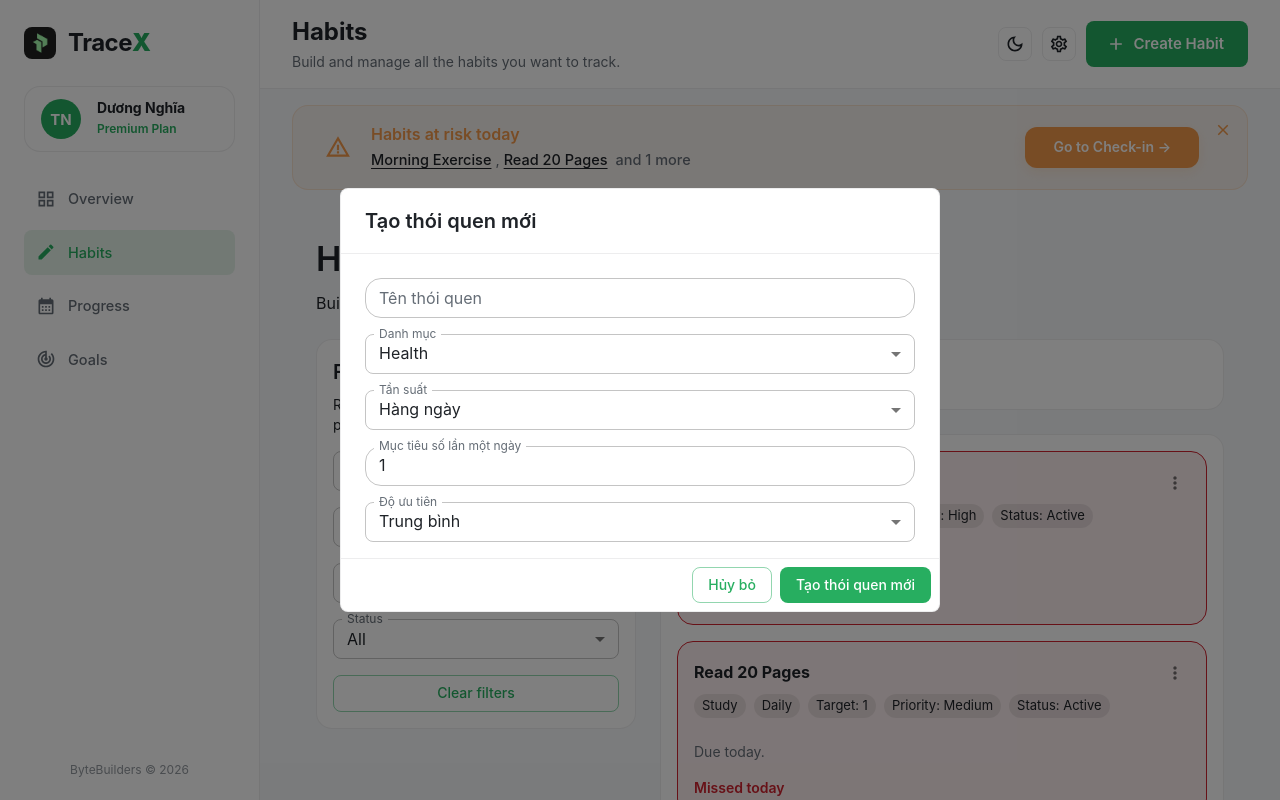
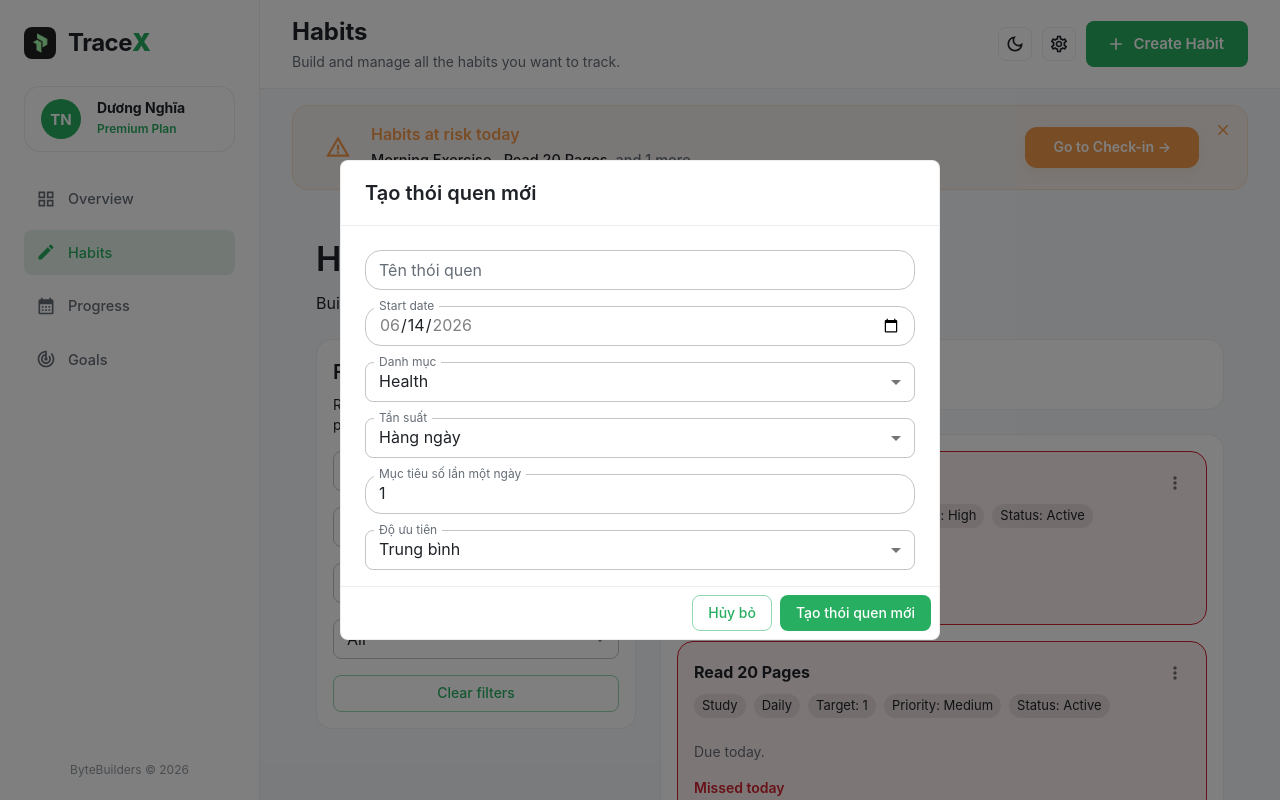
Before and after one commit to NghiaDPTWorkk/habit-hub, a React (Vite) app in the folder fe/: page /habits in a window 1280 px wide. Both pictures are taken after a click on the button "Add Habit". Built offline with nearby package versions, Linux system fonts and the light colour scheme.

Commit message:
fix: HH-51 - fix-streak-date-validation

```diff
--- a/fe/src/features/checkins/utils.ts
+++ b/fe/src/features/checkins/utils.ts
@@ -1,4 +1,5 @@
-import dayjs, { type Dayjs } from 'dayjs'
+import { type Dayjs } from 'dayjs'
+import { getLocalDateString } from '@/utils'
 import type { Habit, Checkin } from '@/types'
 
 export function getActiveHabitsForDay(habits: Habit[], day: Dayjs): Habit[] {
@@ -16,7 +17,7 @@ export function getDayStatus(
   getCheckinByHabitAndDate: (habitId: number, date: string) => Checkin | null | undefined
 ): 'completed' | 'overdue' | 'none' {
   const dStr = day.format('YYYY-MM-DD')
-  const todayStr = dayjs().format('YYYY-MM-DD')
+  const todayStr = getLocalDateString()
 
   const dayHabits = getActiveHabitsForDay(habits, day)
 
--- a/fe/src/features/habits/components/HabitFormModal.tsx
+++ b/fe/src/features/habits/components/HabitFormModal.tsx
@@ -1,4 +1,5 @@
 import React, { useEffect, useState } from 'react'
+import { getLocalDateString, subtractDays } from '@/utils'
 import {
   Box,
   Typography,
@@ -17,35 +18,12 @@ import {
 import { TextField } from '@/components/ui'
 import { useHabitStore } from '@/features/habits/hooks'
 import { habitFormSchema, defaultHabitFormValues } from '@/features/habits/constants/habitSchema'
-import { HABITS_CONTENT } from '@/features/habits/constants/content'
+import { HABITS_CONTENT, HABIT_FORM_CONTENT } from '@/features/habits/constants/content'
 import { useBoundStore } from '@/store/useBoundStore'
 import { SHARED_MESSAGES } from '@/constants/messages'
 import type { ZodIssue } from 'zod'
 import type { Habit, Category, Frequency, Priority } from '@/types'
 import type { HabitFormValues } from '@/features/habits/constants/habitSchema'
-
-const FORM_CONTENT = {
-  TITLE_CREATE: 'Tạo thói quen mới',
-  TITLE_EDIT: 'Chỉnh sửa thói quen',
-  SPECIFIC_DAYS_LABEL: 'Chọn ngày trong tuần',
-  DAY_LABELS: ['CN', 'T2', 'T3', 'T4', 'T5', 'T6', 'T7'],
-  CATEGORY_OPTIONS: [
-    { value: 'Health' as Category, label: 'Health' },
-    { value: 'Study' as Category, label: 'Study' },
-    { value: 'Work' as Category, label: 'Work' },
-    { value: 'Mindfulness' as Category, label: 'Mindfulness' },
-    { value: 'Other' as Category, label: 'Other' },
-  ],
-  FREQUENCY_OPTIONS: [
-    { value: 'Daily' as Frequency, label: 'Hàng ngày' },
-    { value: 'Specific' as Frequency, label: 'Ngày cụ thể' },
-  ],
-  PRIORITY_OPTIONS: [
-    { value: 'Low' as Priority, label: 'Thấp' },
-    { value: 'Medium' as Priority, label: 'Trung bình' },
-    { value: 'High' as Priority, label: 'Cao' },
-  ],
-}
 
 export interface HabitFormModalProps {
   open: boolean
@@ -63,6 +41,7 @@ export const HabitFormModal: React.FC<HabitFormModalProps> = ({ open, onClose, h
   const [formValues, setFormValues] = useState<HabitFormValues>(() =>
     habitToEdit
       ? {
+          startDate: habitToEdit.createdAt,
           name: habitToEdit.name,
           category: habitToEdit.category,
           frequency: habitToEdit.frequency,
@@ -80,6 +59,7 @@ export const HabitFormModal: React.FC<HabitFormModalProps> = ({ open, onClose, h
         setFormValues(
           habitToEdit
             ? {
+                startDate: habitToEdit.createdAt,
                 name: habitToEdit.name,
                 category: habitToEdit.category,
                 frequency: habitToEdit.frequency,
@@ -133,7 +113,9 @@ export const HabitFormModal: React.FC<HabitFormModalProps> = ({ open, onClose, h
 
   return (
     <Dialog open={open} onClose={handleClose} fullWidth maxWidth="sm" fullScreen={isMobile}>
-      <DialogTitle>{isEditMode ? FORM_CONTENT.TITLE_EDIT : FORM_CONTENT.TITLE_CREATE}</DialogTitle>
+      <DialogTitle>
+        {isEditMode ? HABIT_FORM_CONTENT.TITLE_EDIT : HABIT_FORM_CONTENT.TITLE_CREATE}
+      </DialogTitle>
       <DialogContent dividers>
         <Box sx={{ display: 'flex', flexDirection: 'column', gap: 2, pt: 1 }}>
           <Box>
@@ -151,6 +133,25 @@ export const HabitFormModal: React.FC<HabitFormModalProps> = ({ open, onClose, h
           </Box>
 
           <Box>
+            <TextField
+              label="Start date"
+              type="date"
+              value={formValues.startDate}
+              disabled={isEditMode}
+              slotProps={{
+                htmlInput: { min: subtractDays(2), max: getLocalDateString() },
+                inputLabel: { shrink: true },
+              }}
+              onChange={(e) => setFormValues((prev) => ({ ...prev, startDate: e.target.value }))}
+            />
+            {errors.startDate && (
+              <Typography variant="caption" color="error.main">
+                {errors.startDate}
+              </Typography>
+            )}
+          </Box>
+
+          <Box>
             <FormControl fullWidth size="small">
               <InputLabel>{HABITS_CONTENT.FORM.CATEGORY_LABEL}</InputLabel>
               <Select
@@ -160,7 +161,7 @@ export const HabitFormModal: React.FC<HabitFormModalProps> = ({ open, onClose, h
                   setFormValues((prev) => ({ ...prev, category: e.target.value as Category }))
                 }
               >
-                {FORM_CONTENT.CATEGORY_OPTIONS.map((opt) => (
+                {HABIT_FORM_CONTENT.CATEGORY_OPTIONS.map((opt) => (
                   <MenuItem key={opt.value} value={opt.value}>
                     {opt.label}
                   </MenuItem>
@@ -184,7 +185,7 @@ export const HabitFormModal: React.FC<HabitFormModalProps> = ({ open, onClose, h
                   setFormValues((prev) => ({ ...prev, frequency: e.target.value as Frequency }))
                 }
               >
-                {FORM_CONTENT.FREQUENCY_OPTIONS.map((opt) => (
+                {HABIT_FORM_CONTENT.FREQUENCY_OPTIONS.map((opt) => (
                   <MenuItem key={opt.value} value={opt.value}>
                     {opt.label}
                   </MenuItem>
@@ -201,10 +202,10 @@ export const HabitFormModal: React.FC<HabitFormModalProps> = ({ open, onClose, h
           {formValues.frequency === 'Specific' && (
             <Box>
               <Typography variant="body2" gutterBottom>
-                {FORM_CONTENT.SPECIFIC_DAYS_LABEL}
+                {HABIT_FORM_CONTENT.SPECIFIC_DAYS_LABEL}
               </Typography>
               <Box sx={{ display: 'flex', gap: 1, flexWrap: 'wrap' }}>
-                {FORM_CONTENT.DAY_LABELS.map((label, index) => {
+                {HABIT_FORM_CONTENT.DAY_LABELS.map((label, index) => {
                   const isActive = formValues.specificDays?.includes(index) ?? false
                   return (
                     <Box
@@ -269,7 +270,7 @@ export const HabitFormModal: React.FC<HabitFormModalProps> = ({ open, onClose, h
                   setFormValues((prev) => ({ ...prev, priority: e.target.value as Priority }))
                 }
               >
-                {FORM_CONTENT.PRIORITY_OPTIONS.map((opt) => (
+                {HABIT_FORM_CONTENT.PRIORITY_OPTIONS.map((opt) => (
                   <MenuItem key={opt.value} value={opt.value}>
                     {opt.label}
                   </MenuItem>
--- a/fe/src/features/habits/components/HabitsPage.tsx
+++ b/fe/src/features/habits/components/HabitsPage.tsx
@@ -9,6 +9,7 @@ import { HabitFormModal } from './HabitFormModal'
 import { HabitList } from './HabitList'
 import { FilterSideBar } from './FilterSideBar'
 import { SHARED_MESSAGES } from '@/constants/messages'
+import { getLocalDateString } from '@/utils'
 import type { HabitFilters } from './FilterSideBar'
 import type { Habit } from '@/types'
 
@@ -24,7 +25,7 @@ const DEFAULT_FILTERS: HabitFilters = {
   status: 'All',
 }
 
-const todayString = new Date().toISOString().split('T')[0]
+const todayString = getLocalDateString()
 const todayWeekDay = new Date().getDay()
 
 const isDueToday = (habit: Habit) => {
--- a/fe/src/features/habits/constants/habitSchema.ts
+++ b/fe/src/features/habits/constants/habitSchema.ts
@@ -1,7 +1,13 @@
 import { z } from 'zod'
+import { getLocalDateString, subtractDays } from '@/utils'
 
 export const habitFormSchema = z
   .object({
+    startDate: z
+      .string()
+      .regex(/^\d{4}-\d{2}-\d{2}$/, 'Invalid date format')
+      .refine((date) => date <= getLocalDateString(), 'Start date cannot be in the future')
+      .refine((date) => date >= subtractDays(2), 'Start date cannot be more than 2 days ago'),
     name: z
       .string()
       .trim()
@@ -36,6 +42,7 @@ export const habitFormSchema = z
 export type HabitFormValues = z.infer<typeof habitFormSchema>
 
 export const defaultHabitFormValues: HabitFormValues = {
+  startDate: getLocalDateString(),
   name: '',
   category: 'Health',
   frequency: 'Daily',
--- a/fe/src/features/habits/hooks/useHabitStore.ts
+++ b/fe/src/features/habits/hooks/useHabitStore.ts
@@ -15,7 +15,8 @@ export function useHabitStore() {
   }
 
   function addHabit(data: HabitFormValues): void {
-    storeAddHabit({ ...data, status: 'Active' })
+    const { startDate, ...rest } = data
+    storeAddHabit({ ...rest, status: 'Active', createdAt: startDate })
   }
 
   function updateHabit(id: number, updates: Partial<Omit<Habit, 'id' | 'createdAt'>>): void {
--- a/fe/src/features/habits/services/ScheduleService.ts
+++ b/fe/src/features/habits/services/ScheduleService.ts
@@ -1,3 +1,4 @@
+import { getLocalDateString } from '@/utils'
 import type { Habit } from '@/types'
 
 /**
@@ -22,7 +23,7 @@ export function isScheduledForDate(habit: Habit, date: string): boolean {
 export function getScheduledDatesInRange(
   habit: Habit,
   startDate: string,
-  endDate: string,
+  endDate: string
 ): string[] {
   const result: string[] = []
   const current = new Date(startDate)
@@ -43,8 +44,7 @@ export function getScheduledDatesInRange(
  * Returns true if the habit is scheduled for today.
  */
 export function isScheduledToday(habit: Habit): boolean {
-  const today = new Date().toISOString().split('T')[0]
-  return isScheduledForDate(habit, today)
+  return isScheduledForDate(habit, getLocalDateString())
 }
 
 /**
--- a/fe/src/store/habitSlice.ts
+++ b/fe/src/store/habitSlice.ts
@@ -1,3 +1,4 @@
+import { getLocalDateString } from '@/utils'
 import type { StateCreator } from 'zustand'
 import type { Habit } from '@/types'
 import type { BoundStore } from './types'
@@ -12,7 +13,7 @@ export interface HabitNote {
 export interface HabitSlice {
   habits: Habit[]
   notes: HabitNote[]
-  addHabit: (habit: Omit<Habit, 'id' | 'createdAt'>) => void
+  addHabit: (habit: Omit<Habit, 'id' | 'createdAt'> & { createdAt?: string }) => void
   updateHabit: (id: number, updates: Partial<Habit>) => void
   deleteHabit: (id: number) => void
   addNote: (habitId: number, date: string, content: string) => void
@@ -31,7 +32,7 @@ export const createHabitSlice: StateCreator<BoundStore, [], [], HabitSlice> = (s
         {
           ...habit,
           id: state.habits.length > 0 ? Math.max(...state.habits.map((h) => h.id)) + 1 : 1,
-          createdAt: new Date().toISOString().split('T')[0],
+          createdAt: habit.createdAt ?? getLocalDateString(),
         },
       ],
     })),
--- /dev/null
+++ b/fe/src/utils/date.ts
@@ -0,0 +1,11 @@
+export function getLocalDateString(date = new Date()): string {
+  const offset = date.getTimezoneOffset()
+  const localDate = new Date(date.getTime() - offset * 60 * 1000)
+  return localDate.toISOString().split('T')[0]
+}
+
+export function subtractDays(days: number): string {
+  const d = new Date()
+  d.setDate(d.getDate() - days)
+  return getLocalDateString(d)
+}
--- a/fe/src/utils/index.ts
+++ b/fe/src/utils/index.ts
@@ -1 +1,2 @@
 export * from './theme'
+export * from './date'
```
Also changed, not shown: fe/src/features/checkins/hooks/useCheckinStore.ts (+1 -6 lines), fe/src/features/habits/constants/content.ts (+25 -0 lines).
